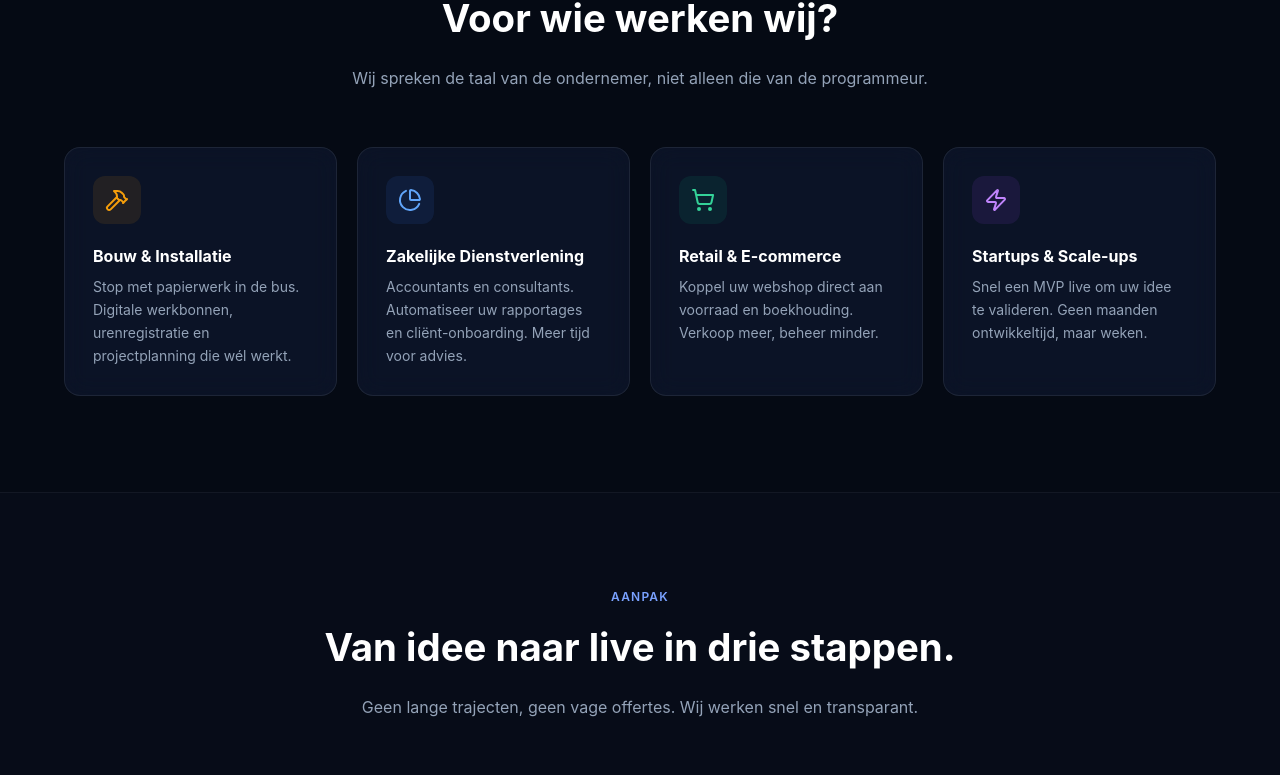
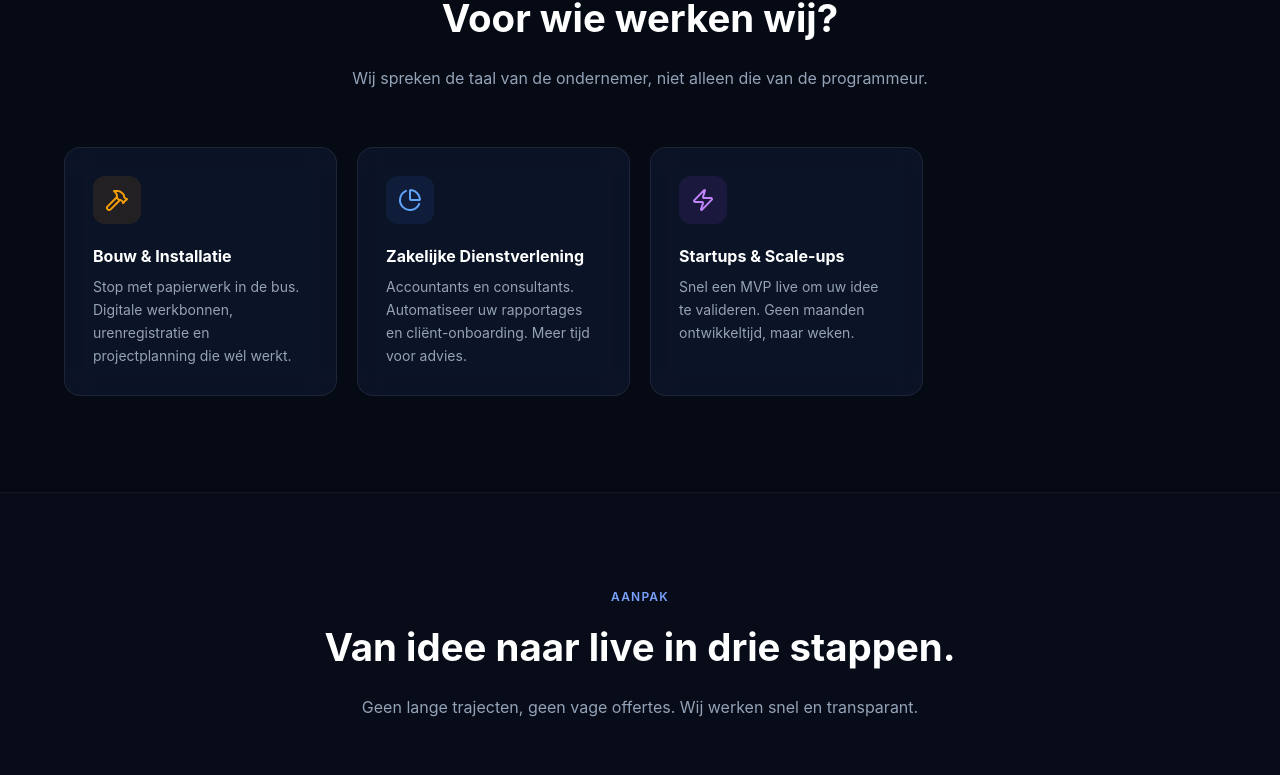
Before and after one commit to jarvix-dev/jarvix-business-website, a React (Vite) app: page / in a window 1280 px wide. Shown: the part 1172-1947 px from the top of the page. Built offline with nearby package versions, Linux system fonts and the light colour scheme.

Commit message:
feat: remove e-commerce / retail references from website

```diff
--- a/src/pages/Home.tsx
+++ b/src/pages/Home.tsx
@@ -10,7 +10,6 @@ import {
   PieChart,
   Rocket,
   ShieldCheck,
-  ShoppingCart,
   Wrench,
   Zap,
 } from 'lucide-react'
@@ -42,14 +41,6 @@ const AUDIENCES = [
     color: 'text-blue-400',
     bg: 'bg-blue-500/10',
     border: 'hover:border-blue-500/30',
-  },
-  {
-    icon: ShoppingCart,
-    title: 'Retail & E-commerce',
-    desc: 'Koppel uw webshop direct aan voorraad en boekhouding. Verkoop meer, beheer minder.',
-    color: 'text-emerald-400',
-    bg: 'bg-emerald-500/10',
-    border: 'hover:border-emerald-500/30',
   },
   {
     icon: Zap,
@@ -389,7 +380,6 @@ export default function Home() {
                   {[
                     { t: 'High-end Websites', d: 'Snel, veilig en pixel-perfect. Uw visitekaartje online.' },
                     { t: 'Webapplicaties & MVP', d: 'Maatwerk software voor uw unieke bedrijfsproces.' },
-                    { t: 'E-commerce', d: 'Webshops die converteren en koppelen met uw backoffice.' },
                     { t: 'Klantportalen', d: 'Beveiligde omgevingen voor uw klanten en teams.' },
                   ].map((item, j) => (
                     <div key={j}>
```
